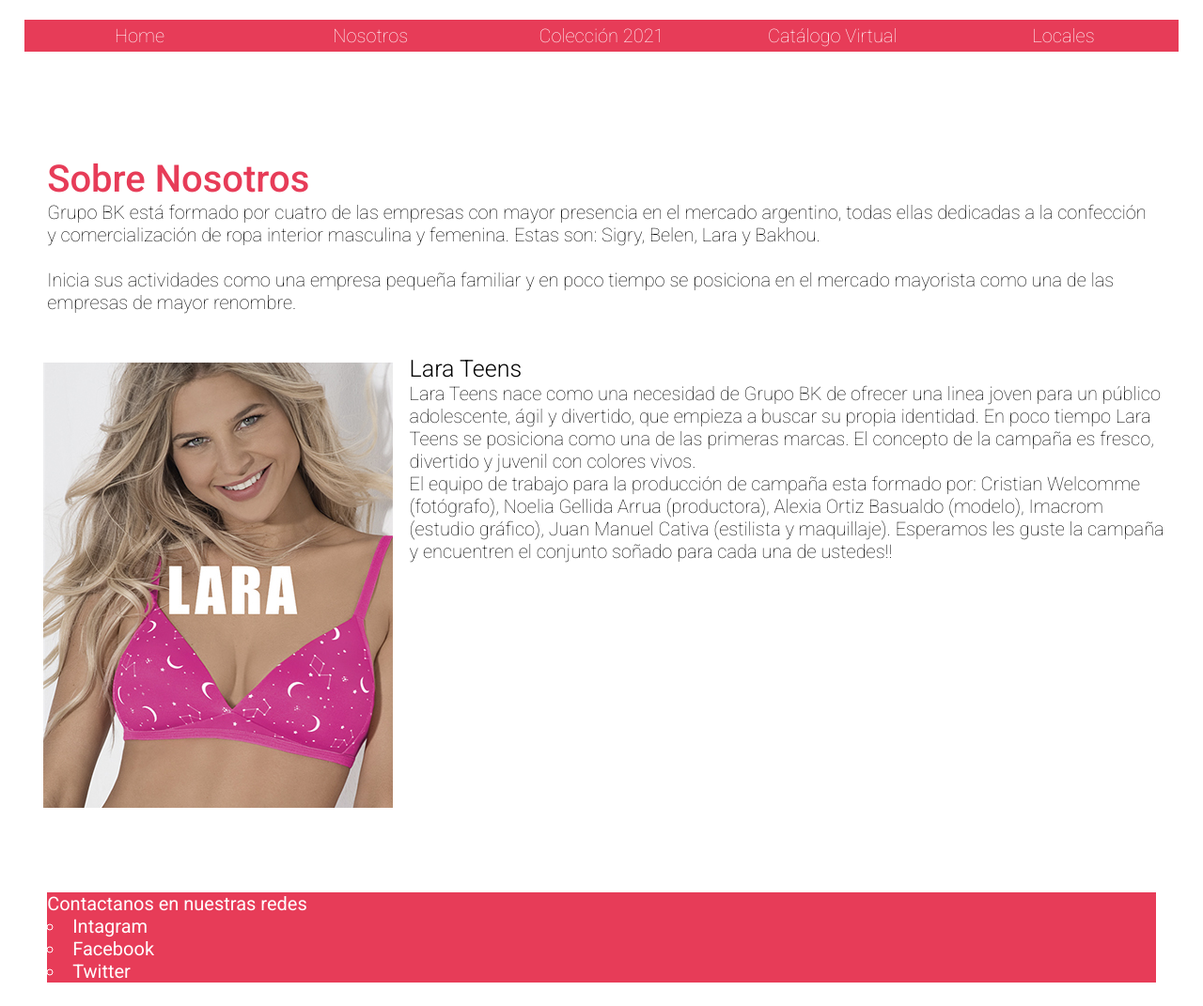
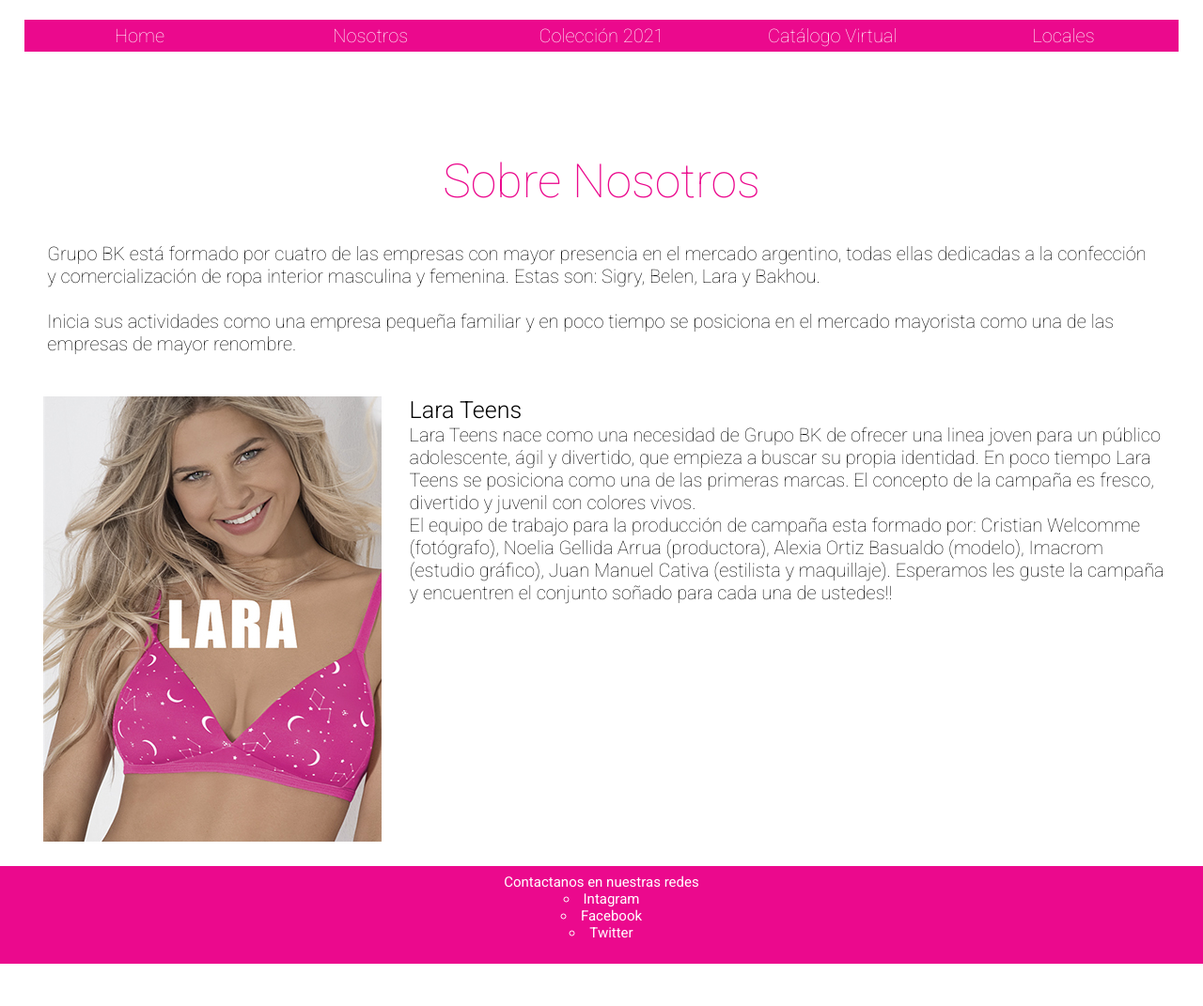
Before and after one commit to larukhoury/entrega-khoury, a website: page paginas/nosotros.html in a window 1280 px wide. Shown: the part 104-1175 px from the top of the page at 94% size. After the commit the page ends 1130 px from the top, so only its background shows below. Drawn offline with Linux system fonts and the light colour scheme.

Commit message:
arreglos final

```diff
--- a/css/main.css
+++ b/css/main.css
@@ -17,9 +17,7 @@ header {
 
 footer {
     grid-area: footer;
-    margin-top: 5%;
-    margin-left: 2%;
-    margin-right: 2%;
+
     background: rgb(231,60,88);
 
 }
@@ -74,8 +72,8 @@ body {
     font-size: 20px;
     font-style: italic;
     font-weight: 100;
-    width: 400px;
     text-transform: uppercase;
+    margin-left: 50%;
 }
 
 .pstock {
@@ -333,3 +331,65 @@ body {
         margin-right: 240px;
     }
 }
+
+#texto2 {
+    color: rgb(231, 60, 88);
+    font-size: 40px;
+    font-weight: 500;
+}
+
+.laratitulo{
+    color: black;
+    font-size: 25px;
+    font-weight: 300;
+}
+
+.parrafo-nosotros {
+    color:rgb(5, 5, 5);
+    font-size: 20px;
+    font-weight: 100;
+}
+
+header {
+    grid-area: header;
+
+}
+.logo {
+    margin-left: 45%;
+    margin-bottom: 2%;
+}
+
+#grilla {
+    display: grid;
+    grid-template-areas:
+    "header header header"
+    "textoBK textoBK textoBK"
+    "imagenportada aside blank_"
+    "footer footer footer"
+    ;
+    grid-template-rows: repeat(4 1fr);
+    grid-template-columns: repeat(3 1fr);
+    grid-row-gap: 20px;
+    grid-column-gap: 10px;
+
+    margin: 2%;
+}
+
+section#textoBK {
+    grid-area: textoBK;
+    margin-left: 2%;
+    margin-top: 5%;
+    margin-bottom: 2%;
+    margin-right: 2%;
+}
+
+section#imagenportada {
+    grid-area: imagenportada;
+    margin: 2%;
+    margin-left: 5%;
+}
+
+aside {
+    grid-area: aside;
+
+}
--- a/css/nosotros.css
+++ /dev/null
@@ -1,125 +0,0 @@
-* {
-    margin: 0px;
-    padding: 0px;
-    overflow-x: hidden;
-}
-
-.hyp {
-    text-decoration: none;
-    color: white;
-}
-
-nav ul {
-    display: flex;
-    justify-content: center;
-}
-
-ul li {
-    padding: 5px;
-    list-style-type: none;
-    background-color: rgb(231, 60, 88);
-    text-align: center;
-    width: 300px;
-    font-size: 20px;
-    font-weight: 100;
-
-}
-
-
-
-body {
-    font-family: 'Roboto' , sans-serif;
-}
-
-#texto2 {
-    color: rgb(231, 60, 88);
-    font-size: 40px;
-    font-weight: 500;
-}
-
-.laratitulo{
-    color: black;
-    font-size: 25px;
-    font-weight: 300;
-}
-
-.parrafo-nosotros {
-    color:rgb(5, 5, 5);
-    font-size: 20px;
-    font-weight: 100;
-}
-
-header {
-    grid-area: header;
-
-}
-.logo {
-    margin-left: 45%;
-    margin-bottom: 2%;
-}
-
-#grilla {
-    display: grid;
-    grid-template-areas:
-    "header header header"
-    "textoBK textoBK textoBK"
-    "imagenportada aside blank_"
-    "footer footer footer"
-    ;
-    grid-template-rows: repeat(4 1fr);
-    grid-template-columns: repeat(3 1fr);
-    grid-row-gap: 20px;
-    grid-column-gap: 10px;
-
-    margin: 2%;
-}
-
-section#textoBK {
-    grid-area: textoBK;
-    margin-left: 2%;
-    margin-top: 5%;
-    margin-bottom: 2%;
-    margin-right: 2%;
-}
-
-section#imagenportada {
-    grid-area: imagenportada;
-    margin: 2%;
-    margin-left: 5%;
-}
-
-aside {
-    grid-area: aside;
-
-}
-
-footer {
-    grid-area: footer;
-    background-color: rgb(231, 60, 88);
-    margin-top: 5%;
-}
-
-
-.titulo-lista {
-    color:rgb(231, 60, 88);
-    font-size:  20px;
-    list-style: circle;
-    list-style-position: inside;
-    background-color: white;
-}
-
-.instagram {
-    color: white;
-    text-decoration: none;
-
-}
-
-.facebook {
-    color:white;
-    text-decoration: none;
-}
-
-.twitter {
-    color: white;
-    text-decoration: none;
-}
--- a/paginas/nosotros.html
+++ b/paginas/nosotros.html
@@ -48,7 +48,7 @@
 
  <section id="textoBK">
 
-    <h1 id="texto2">Sobre Nosotros</h1>
+    <h1 class="titulos">Sobre Nosotros</h1>
 
     <p class="parrafo-nosotros">Grupo BK está formado por cuatro de las empresas con mayor presencia en el mercado argentino, todas ellas dedicadas a la confección y comercialización de ropa interior masculina y femenina. Estas son: Sigry, Belen, Lara y Bakhou.
     <br>
@@ -73,7 +73,7 @@
      </p>
 
  </aside>
-
+</div>
 
 
     <footer>
@@ -92,7 +92,7 @@
 
     </footer>
 
-    </div>
+
 
 </body>
 </html>
--- a/scss/_footer.scss
+++ b/scss/_footer.scss
@@ -1,17 +1,17 @@
 
 footer {
     grid-area: footer;
-    margin-top: 5%;
-    margin-left: 2%;
-    margin-right: 2%;
-    background: rgb(231,60,88);
+    height: 13%;
+    background: #eb098d;
+    overflow: hidden;
 
     .titulo-lista {
         color:white;
-        font-size:  20px;
+        font-size:  15px;
         list-style: circle;
         list-style-position: inside;
-
+        text-align: center;
+        margin-top: 8px;
     }
 
     .instagram {
--- a/scss/_main.scss
+++ b/scss/_main.scss
@@ -14,13 +14,14 @@ body {
     }
 
     .texto1 {
-        color: rgb(231, 60, 88);
+        color: #eb098d;
         font-size: 20px;
         text-align: center;
         font-style: italic;
         font-weight: 300;
-        width: 400px;
+        width: 100%;
         text-transform: uppercase;
+        justify-content: center;
     }
 }
 
@@ -60,7 +61,6 @@ body {
 #video  {
     grid-area: video;
     justify-self: center;
-
 
 }
 
--- a/scss/_nav.scss
+++ b/scss/_nav.scss
@@ -23,7 +23,7 @@ body {
     .navegador ul li {
         padding: 5px;
         list-style-type: none;
-        background-color: rgb(231, 60, 88);
+        background-color: #eb098d;
         text-align: center;
         width: 300px;
         font-size: 20px;
--- a/scss/_nosotros.scss
+++ b/scss/_nosotros.scss
@@ -4,9 +4,8 @@
     overflow-x: hidden;
 }
 
-
 #texto2 {
-    color: rgb(231, 60, 88);
+    color: #eb098d;
     font-size: 40px;
     font-weight: 500;
 }
@@ -38,28 +37,28 @@ header {
     "header header header"
     "textoBK textoBK textoBK"
     "imagenportada aside blank_"
-    "footer footer footer"
     ;
-    grid-template-rows: repeat(4 1fr);
     grid-template-columns: repeat(3 1fr);
     grid-row-gap: 20px;
     grid-column-gap: 10px;
-
     margin: 2%;
 }
 
 section#textoBK {
     grid-area: textoBK;
     margin-left: 2%;
-    margin-top: 5%;
+    margin-top: 0%;
     margin-bottom: 2%;
     margin-right: 2%;
 }
 
 section#imagenportada {
     grid-area: imagenportada;
-    margin: 2%;
+    height: 100%;
+    width: 90%;
     margin-left: 5%;
+    overflow: hidden;
+
 }
 
 aside {
--- a/scss/prueba.scss
+++ b/scss/prueba.scss
@@ -6,7 +6,7 @@
 
 
 .titulos {
-    color: rgb(231, 60, 88);
+    color: #eb098d;
     text-align: center;
     font-size: 50px;
     font-weight: 200;
@@ -26,5 +26,7 @@
 }
 
 #catalogo {
-    margin-left: 100px;
+    height: 70%;
+    width: 50%;
+    margin-left: 25%;
 }
```
Also changed, not shown: index.html (+1 -3 lines), paginas/catalogo.html (+1 -1 lines), README.md (deleted), css/pruebacss.css.
